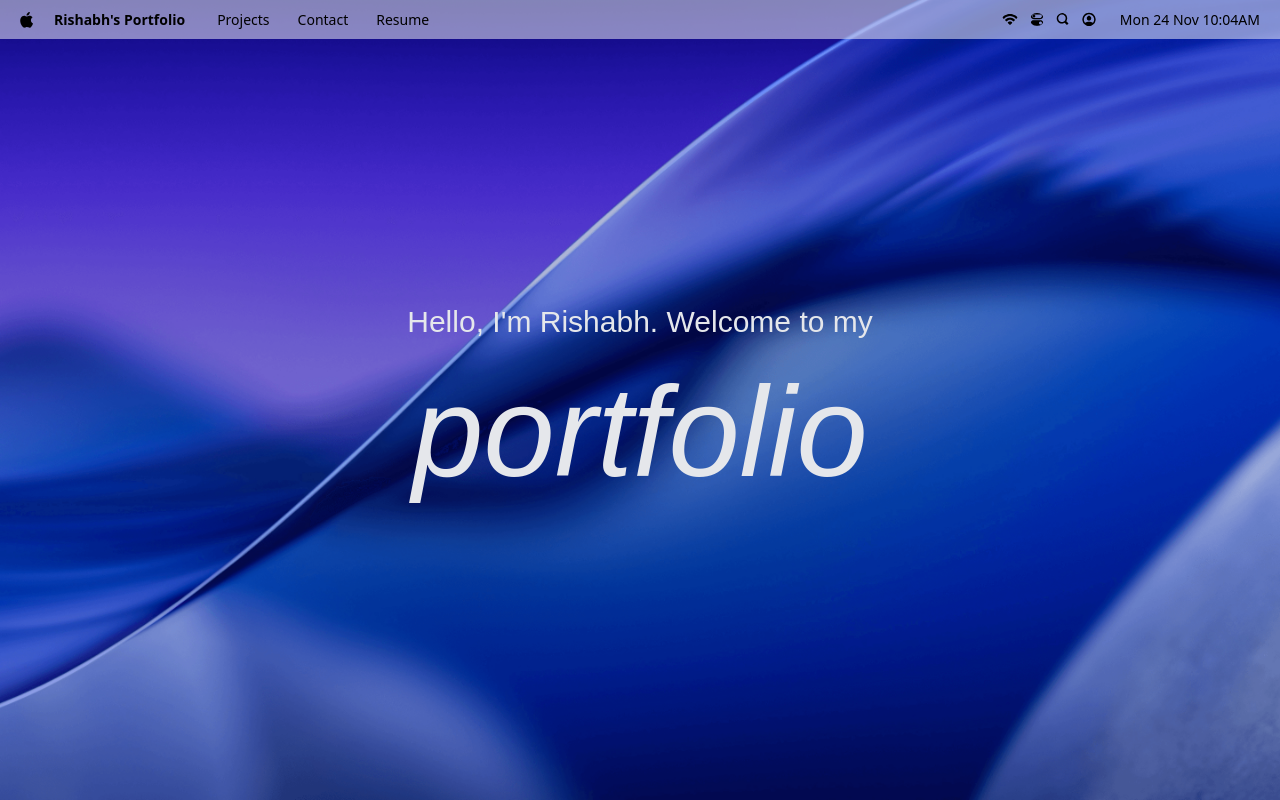
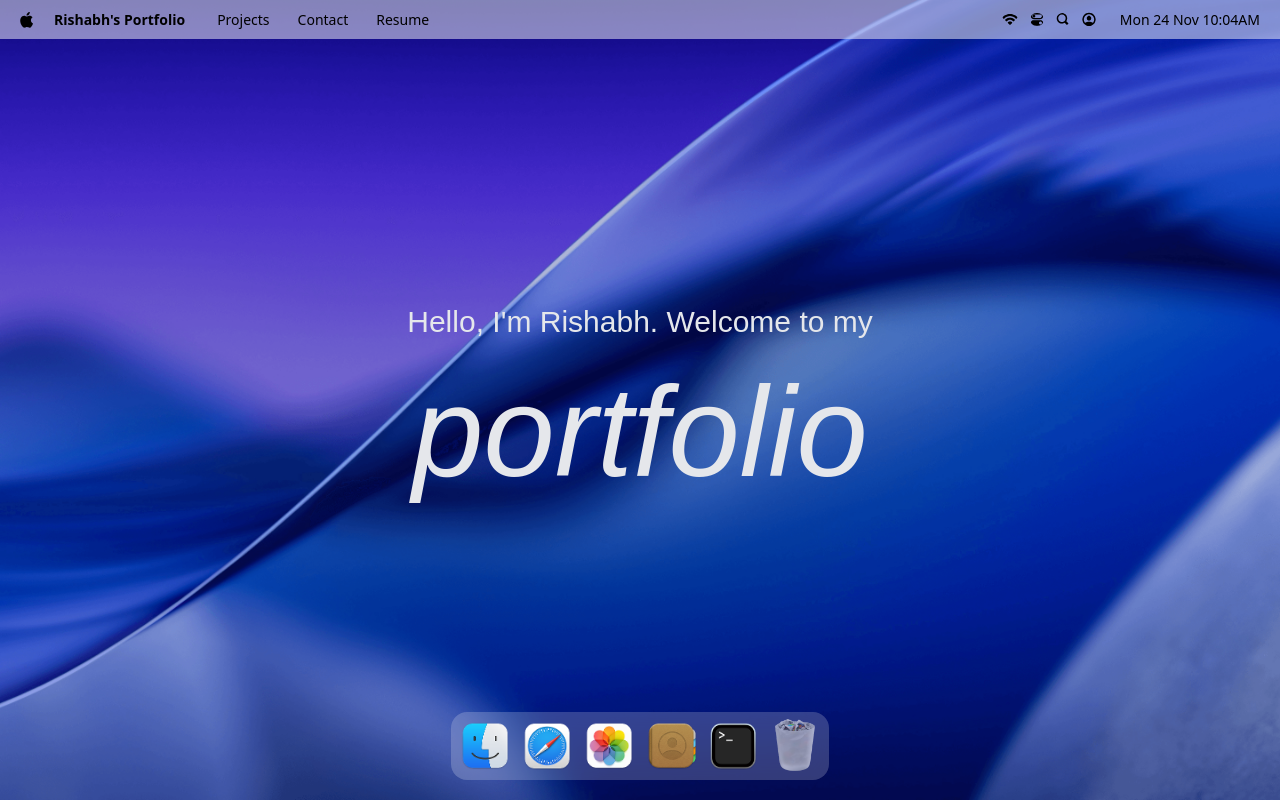
Before and after one commit to Rishabhxavier84/Rishabh-Portfolio-Mac, a React (Vite) app: page / in a window 1280 px wide. Built offline with nearby package versions, Linux system fonts and the light colour scheme; a web font is replaced by a local one.

Commit message:
implemented dock

```diff
--- a/package.json
+++ b/package.json
@@ -17,6 +17,7 @@
     "lucide-react": "^0.554.0",
     "react": "^19.2.0",
     "react-dom": "^19.2.0",
+    "react-tooltip": "^5.30.0",
     "tailwindcss": "^4.1.17"
   },
   "devDependencies": {
--- a/src/App.jsx
+++ b/src/App.jsx
@@ -1,4 +1,4 @@
-import { Hero, Navbar } from "#Components"
+import { Hero, Navbar, Dock } from "#Components";
 import React from 'react'
 
 const App = () => {
@@ -6,6 +6,7 @@
     <main>
       <Navbar />
       <Hero />
+      <Dock />
     </main>
   )
 }
--- /dev/null
+++ b/src/Components/Dock.jsx
@@ -0,0 +1,92 @@
+import { dockApps } from "#constants";
+import { useGSAP } from "@gsap/react";
+import React, { useRef } from "react";
+import { Tooltip } from "react-tooltip";
+import { gsap } from "gsap";
+
+const Dock = () => {
+  const dockRef = useRef(null);
+
+  useGSAP(() => {
+    const dock = dockRef.current;
+    if (!dock) return;
+
+    const icons = dock.querySelectorAll(".dock-icon");
+
+    const animateIcon = (mouseX) => {
+      const { left } = dock.getBoundingClientRect();
+
+      icons.forEach((icon) => {
+        const { left: iconLeft, width } = icon.getBoundingClientRect();
+        const center = iconLeft - left + width / 2;
+        const distance = Math.abs(mouseX - center);
+        const intensity = Math.exp(-(distance ** 2) / 20000);
+
+        gsap.to(icon, {
+          scale: 1 + 0.25 * intensity,
+          y: -15 * intensity,
+          duration: 0.2,
+          ease: "power1.out",
+        });
+      });
+    };
+
+    const handleMouseMove = (e) => {
+      const { left } = dock.getBoundingClientRect();
+
+      animateIcon(e.clientX - left);
+    };
+
+    const resetIcons = () =>
+      icons.forEach((icon) => {
+        gsap.to(icon, {
+          scale: 1,
+          y: 0,
+          duration: 0.3,
+          ease: "power1.out",
+        });
+      });
+    dock.addEventListener("mousemove", handleMouseMove);
+    dock.addEventListener("mouseleave", resetIcons);
+
+    return () => {
+      dock.removeEventListener("mousemove", handleMouseMove);
+      dock.removeEventListener("mouseleave", resetIcons);
+    };
+  }, []);
+
+  const toggleApp = (app) => {
+  };
+
+  return (
+    <section id="dock">
+      <div ref={dockRef} className="dock-container">
+        {dockApps.map(({ id, name, icon, canOpen }) => (
+          <div key={id} className="relative flex justify-center">
+            <button
+              type="button"
+              className="dock-icon"
+              aria-label={name}
+              data-tooltip-id="dock-tooltip"
+              data-tooltip-content={name}
+              data-tooltip-place="top"
+              data-tooltip-delay-show={150}
+              disabled={!canOpen}
+              onClick={() => toggleApp({ id, canOpen })}
+            >
+              <img
+                src={`/images/${icon}`}
+                alt={name}
+                loading="lazy"
+                className={canOpen ? "" : "opacity-60"}
+              />
+            </button>
+          </div>
+        ))}
+        <Tooltip id="dock-tooltip" place="top" className="tooltip" />
+      </div>
+    </section>
+  );
+};
+
+export default Dock;
--- a/src/Components/index.js
+++ b/src/Components/index.js
@@ -1,4 +1,5 @@
 import Hero from "#Components/Hero";
 import Navbar from "#Components/Navbar";
+import Dock from "#Components/Dock";
 
-export { Hero, Navbar };
+export { Hero, Navbar, Dock };
```
Also changed, not shown: 1 other file (tests, documents, lock files or other folders).
